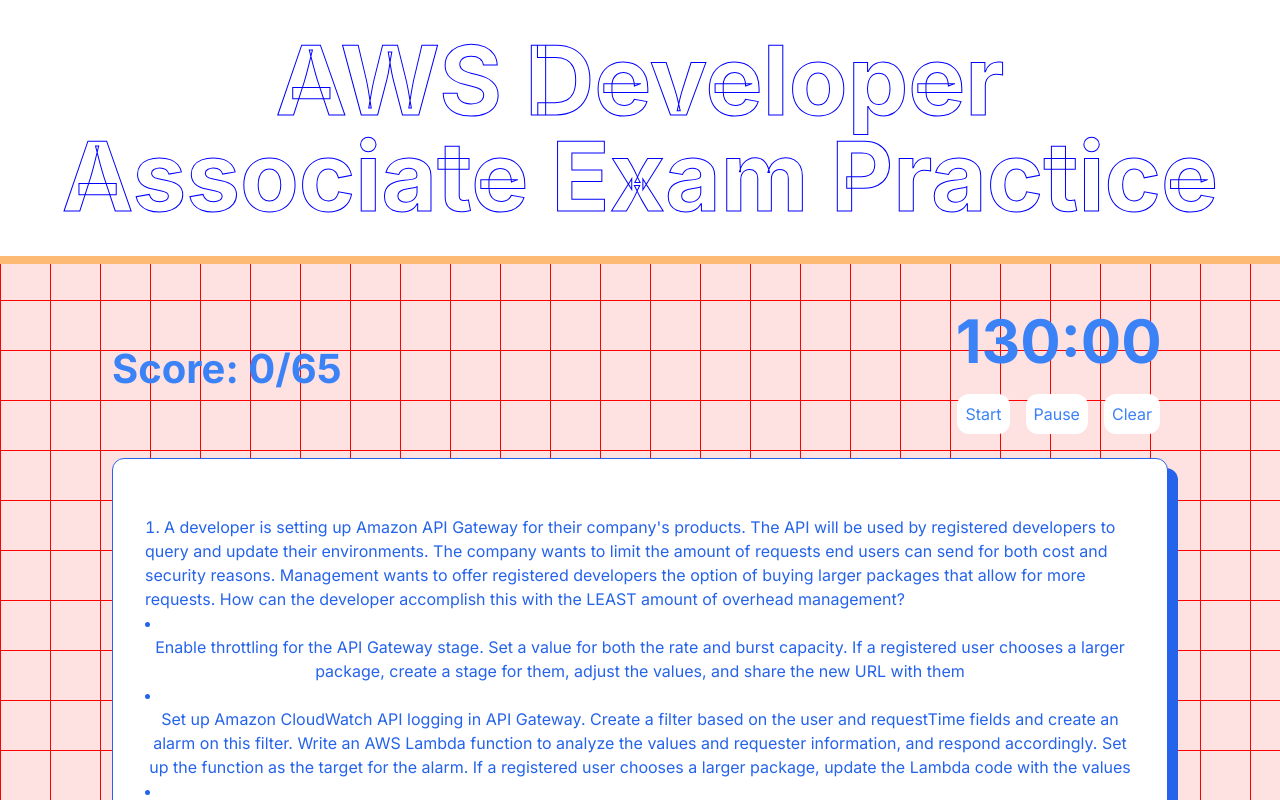
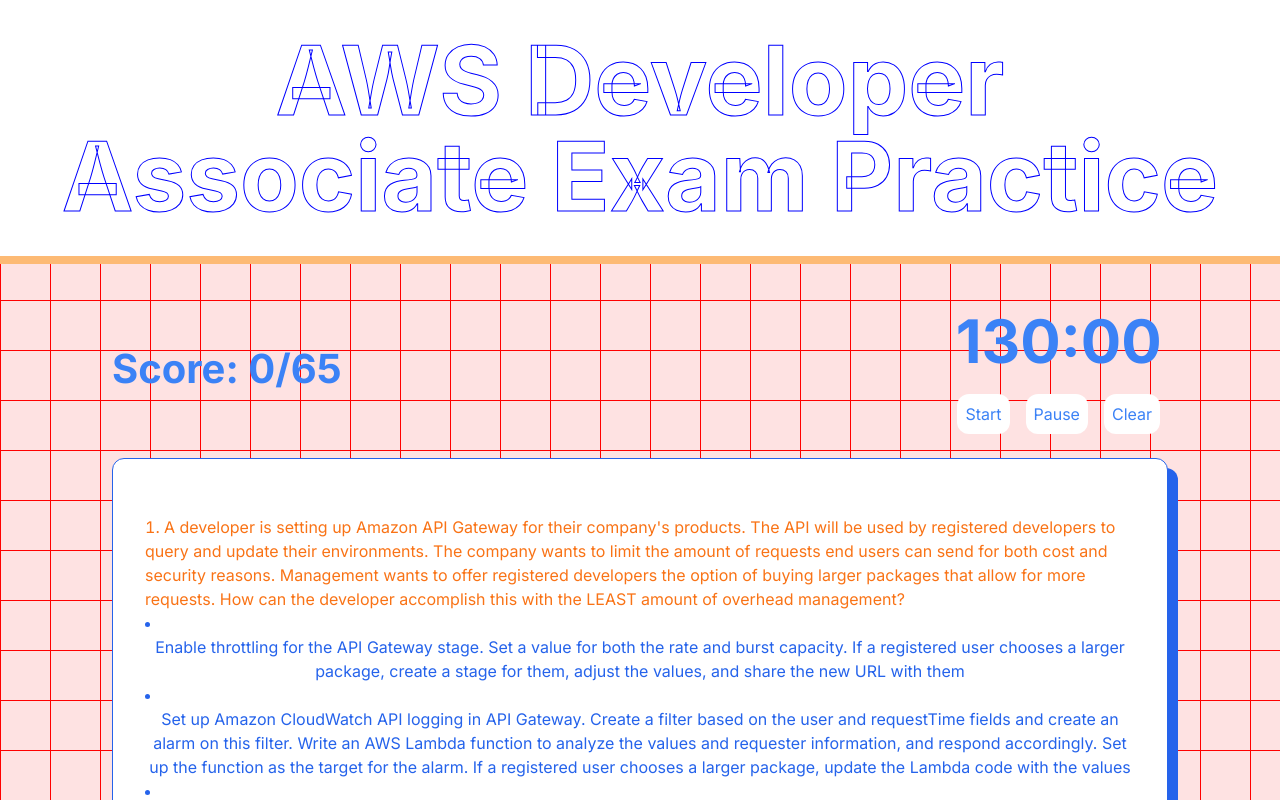
Before and after one commit to ummagohil/AWS-Dev-Assoc-Exam, a Next.js app: page / in a window 1280 px wide. Shown: the top 800 px of the page. Built offline with nearby package versions, Linux system fonts and the light colour scheme.

Commit message:
few changes

```diff
--- a/app/page.tsx
+++ b/app/page.tsx
@@ -120,7 +120,7 @@
         {randomQuestions.map((q) => (
           <div key={q.id}>
             <br />
-            <li>{q.question}</li>
+            <li className="text-orange-500">{q.question}</li>
             {q.code && (
               <SyntaxHighlighter language="yaml" style={tomorrow}>
                 {q.code}
```
